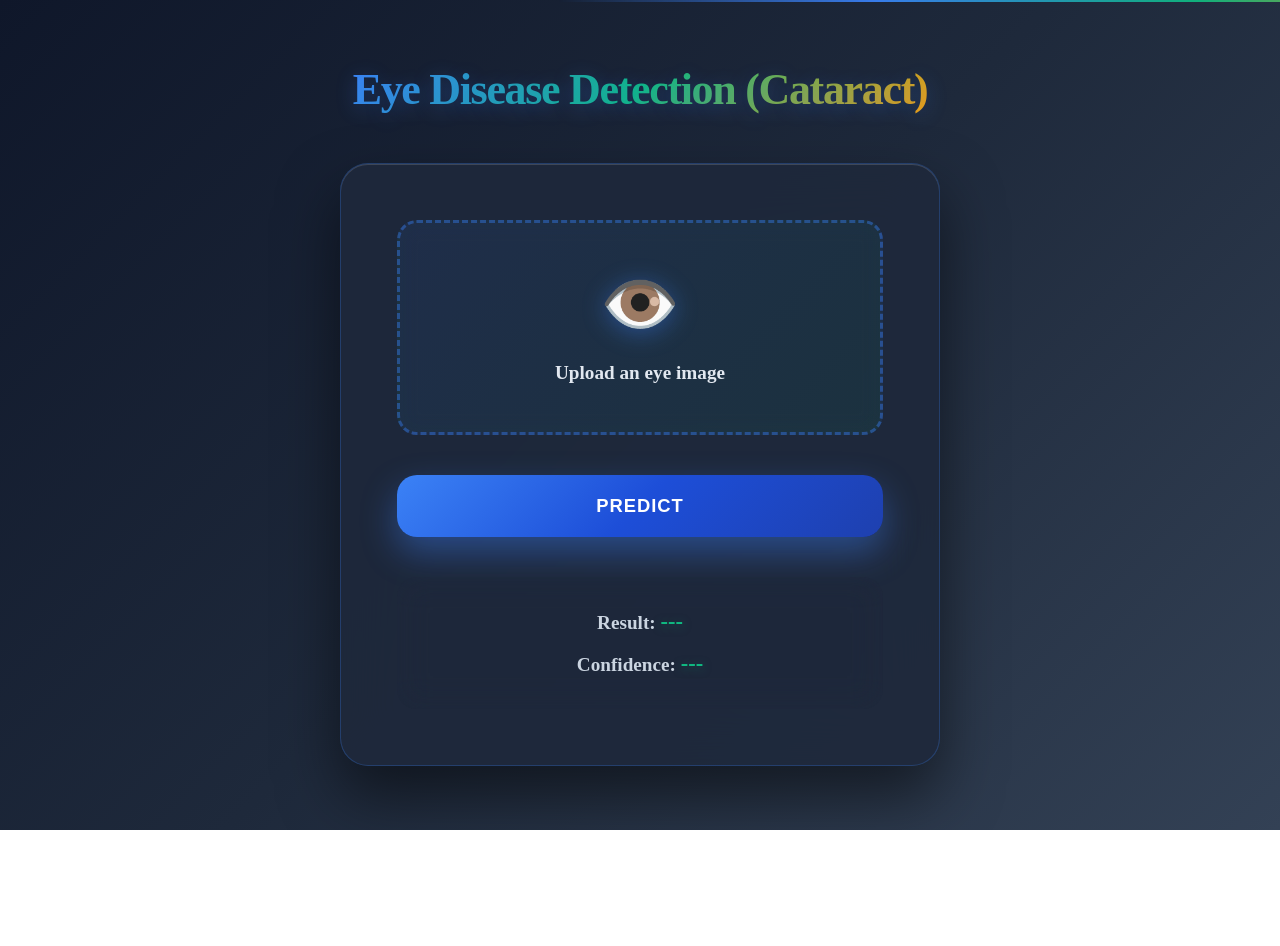
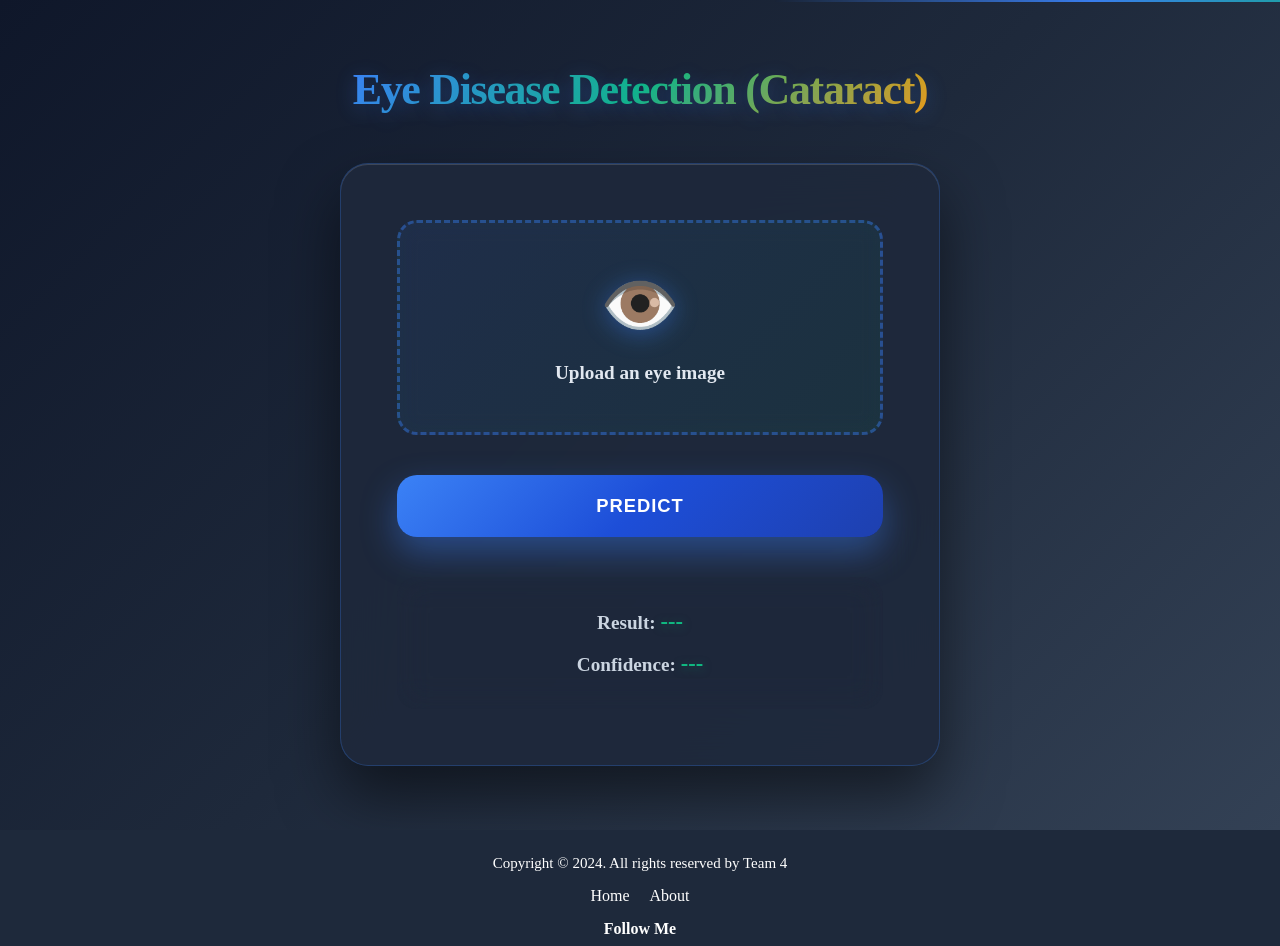
Before and after one commit to Govind40674/ai-disease-detection, a React app in the folder frontend/: page /eye in a window 1280 px wide. Shown: the top 946 px of the page. Before the commit the page ends 830 px from the top, so only its background shows below. Built offline with nearby package versions, Linux system fonts and the light colour scheme; the HTML template or start-up script is replaced by a standard one.

Commit message:
change in css

```diff
--- a/frontend/src/pages/chest/chest_home/Chest_home.jsx
+++ b/frontend/src/pages/chest/chest_home/Chest_home.jsx
@@ -2,8 +2,9 @@ import React from 'react'
 
 import Header from "../../../components/header/Header";
 import { Link } from 'react-router-dom'
-import styles from './Chest_home.module.css'
-import Footer from '../../../components/footer/Footer'
+import styles from './chest_home.module.css'
+// import Footer from '../../../components/footer/Footer'
+import Footer from '../../../components/Footer/Footer'
 
 function Chest_home() {
   return (
--- a/frontend/src/pages/eye/Eye.jsx
+++ b/frontend/src/pages/eye/Eye.jsx
@@ -2,6 +2,7 @@
 import React, { useState } from "react";
 import axios from "axios";
 import styles from "./eye.module.css";
+import Footer from "../../components/Footer/Footer";
 
 function Eye() {
   const [file, setFile] = useState(null);
@@ -57,6 +58,7 @@ console.log( "res",res.data);
   };
 
   return (
+    <>
     <div className={styles.container}>
       <h1 className={styles.title}>Eye Disease Detection (Cataract)</h1>
 
@@ -95,6 +97,8 @@ console.log( "res",res.data);
         </div>
       </div>
     </div>
+    <Footer/>
+    </>
   );
 }
 
```
